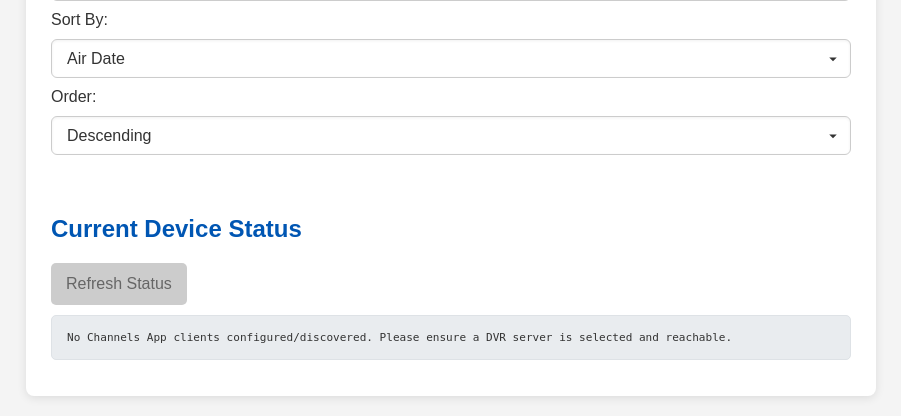
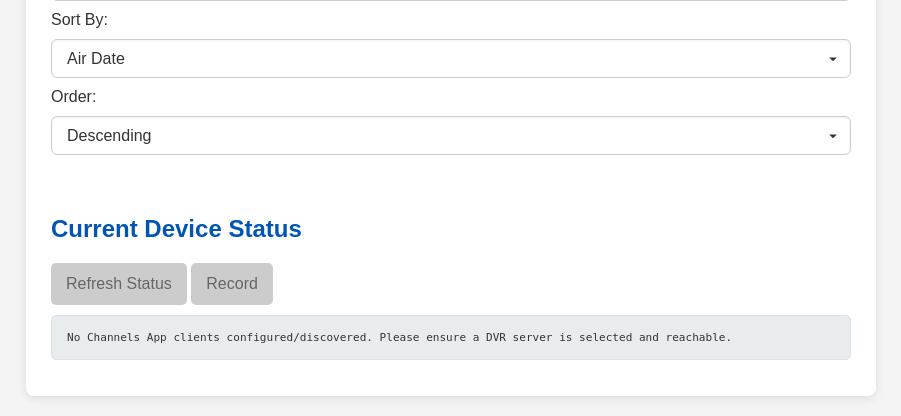
Before and after one commit to nuken/channels-app-remote-plus, a Flask app: page / in a window 1280 px wide. Shown: the part 1819-2235 px from the top of the page, without its empty margins (189-1090 px from the left). Run offline with Flask 3, Linux system fonts and the light colour scheme.

Commit message:
Added a record button by the Now Playing section at bottom

```diff
--- a/app/app.py
+++ b/app/app.py
@@ -176,6 +176,8 @@ def control_channels():
                 client.stop()
             elif action == 'toggle_cc':
                 client.toggle_cc()
+            elif action == 'toggle_record':
+                client.toggle_record()
             elif action == 'navigate':
                 if value:
                     client.navigate(value)
--- a/app/static/js/script.js
+++ b/app/static/js/script.js
@@ -374,7 +374,7 @@ async function selectDvrServer() {
         nowPlayingDisplay.classList.add('hidden');
         channelCollectionsList.innerHTML = '<p>Please select a DVR server to load channel collections.</p>'; // Clear collections
         collectionSelect.innerHTML = '<option value="">Select a Collection</option>'; // Clear collection dropdown
-        collectionSelect.disabled = true; // Disable collection dropdown
+        collectionSelect.disabled = true;
         channelCollectionSortBySelect.disabled = true; // Disable sort dropdowns
         channelCollectionSortOrderSelect.disabled = true;
         stopChannelRefresh(); // Stop refresh if DVR server is deselected
@@ -556,6 +556,20 @@ async function rewindAndEnableCC() {
         showNotification("Rewound 15s and Closed Captions toggled.", false);
     } else {
         showNotification("Rewound 15s, but failed to toggle Closed Captions.", true);
+    }
+}
+
+// NEW: Function to toggle recording
+async function toggleRecord() {
+    if (!selectedClientIp) {
+        showNotification("Please select a client device first.", true);
+        return;
+    }
+    const status = await sendCommand('toggle_record');
+    if (status === 'success') {
+        showNotification("Recording toggled.", false);
+    } else {
+        showNotification("Failed to toggle recording.", true);
     }
 }
 
--- a/app/templates/index.html
+++ b/app/templates/index.html
@@ -235,6 +235,7 @@
        <div class="status-section">
     <h2>Current Device Status</h2>
     <button class="control-button" onclick="getStatus()">Refresh Status</button>
+    <button class="control-button" onclick="toggleRecord()">Record</button>
     <div id="now-playing-display" class="hidden">
     </div>
     <pre id="status-display" style="margin-top: 10px;"></pre>
```
Lines whose indentation alone changed are shown as unchanged.
